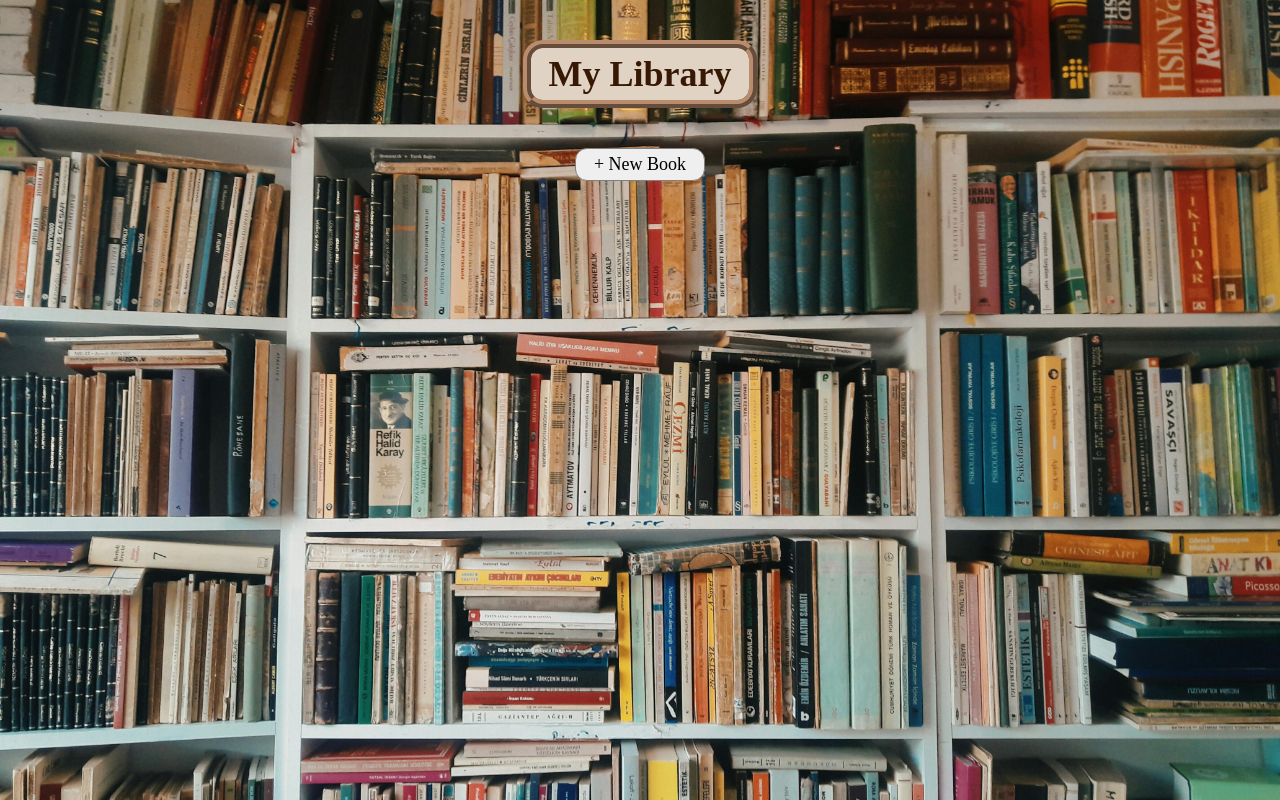
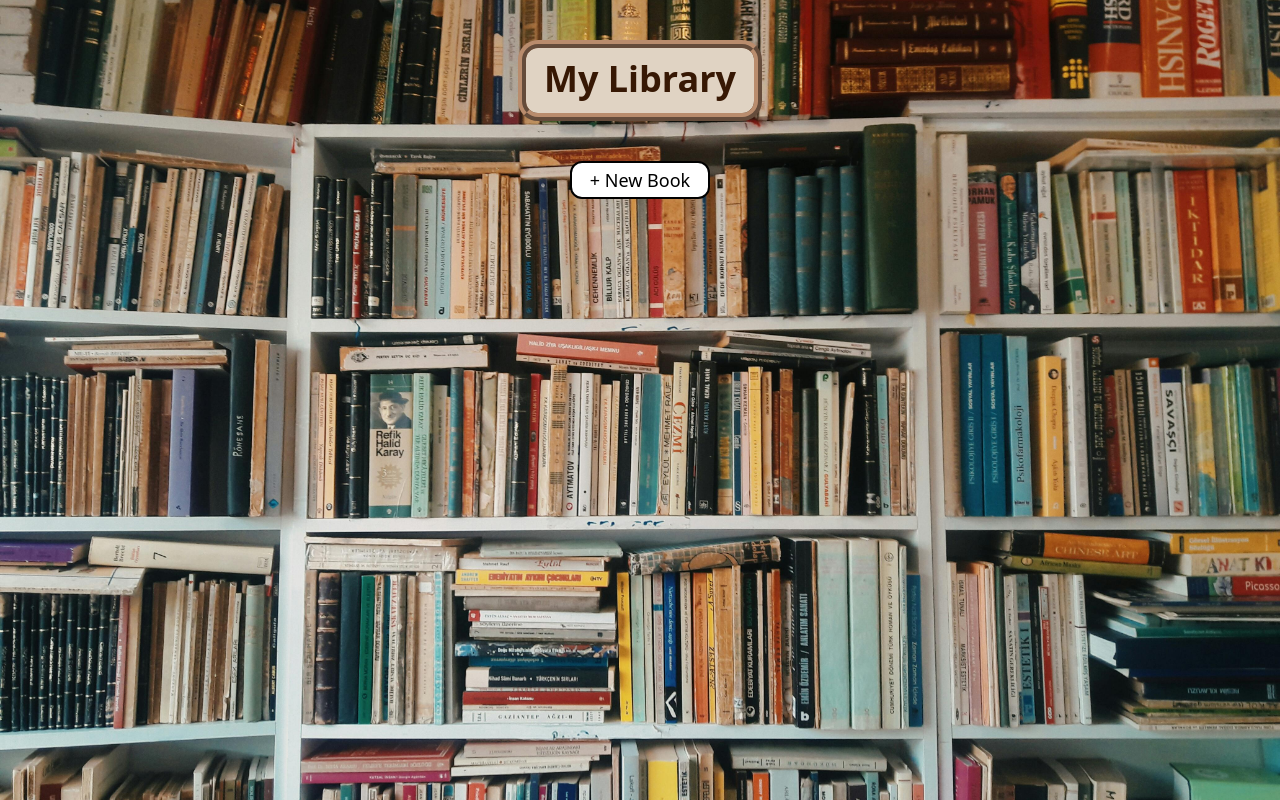
Before and after one commit to deepend15/odin-library, a plain HTML site: page index.html in a window 1280 px wide. Drawn offline with Linux system fonts and the light colour scheme.

Commit message:
Style 'add book button'
-Also define CSS color variable & add fallback font

```diff
--- a/styles.css
+++ b/styles.css
@@ -14,9 +14,14 @@ html {
     padding: 0;
 }
 
+:root {
+    --light-brown: rgb(224, 211, 195);
+}
+
 body {
     font-size: 2rem;
     text-align: center;
+    font-family: system-ui, "Segoe UI", Roboto, Helvetica, Arial, sans-serif, "Apple Color Emoji", "Segoe UI Emoji", "Segoe UI Symbol";
 }
 
 input, button, textarea, select {
@@ -39,13 +44,13 @@ h1, h2, h3, h4, h5 {
     background-attachment: fixed;
     background-position: center;
     /* fallback color */
-    background-color: rgb(224, 211, 195);
+    background-color: var(--light-brown);
     min-height: 100vh;
 }
 
 .h1-container {
-    background-color: rgb(224, 211, 195);
-    padding: 5px 18px;
+    background-color: var(--light-brown);
+    padding: 6px 18px 10px 18px;
     border: 8px ridge rgb(185, 140, 109);
     border-radius: 20px;
 }
@@ -59,8 +64,17 @@ h1 {
 .new-book-button {
     font-size: 1.8rem;
     padding: 5px 18px;
-    border: 1px solid gray;
+    border: 2px solid black;
     border-radius: 12px;
+    background-color: white;
+}
+
+.new-book-button:hover {
+    background-color: rgb(215, 215, 215);
+}
+
+.new-book-button:active {
+    background-color: rgb(150, 150, 150);
 }
 
 #addBookDialog {
```
